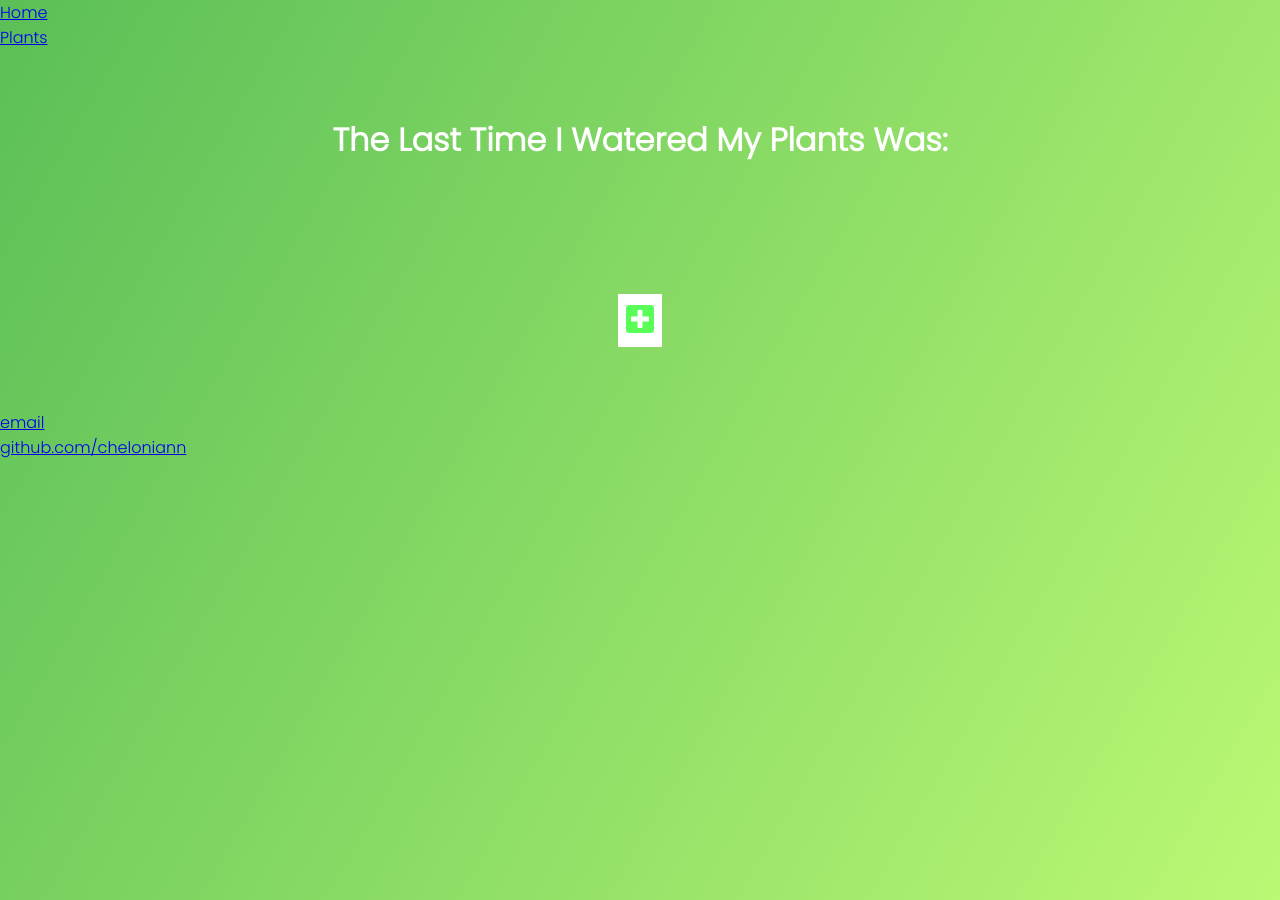
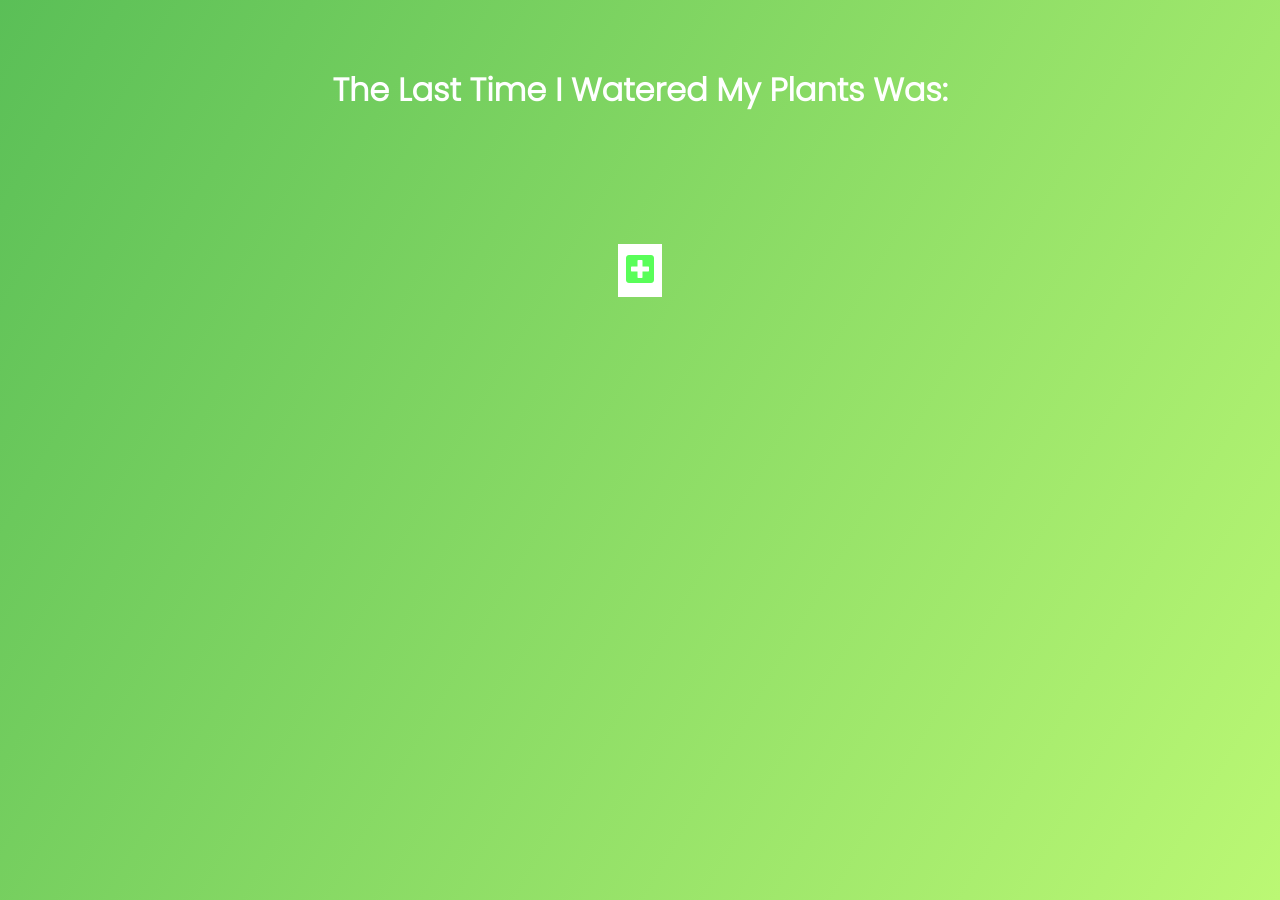
Before and after one commit to cheloniann/cheloniann.github.io, a Jekyll site: the page index.html, which Jekyll copies as it is, in a window 1280 px wide. Built offline with Jekyll 4.4.1, drawn with Linux system fonts in a browser that asks for light colours; nearby versions of some CDN libraries.

Commit message:
Revert "use prep"
This reverts commit abacc668074c23651d5b95aaad36a22131732039.

```diff
--- a/_layouts/default.html
+++ b/_layouts/default.html
@@ -6,24 +6,8 @@
     <link href="https://fonts.googleapis.com/css2?family=Poppins:wght@300&display=swap" rel="stylesheet">
     <link rel="stylesheet" href="https://cdnjs.cloudflare.com/ajax/libs/font-awesome/5.12.1/css/all.min.css" integrity="sha512-9BwLAVqqt6oFdXohPLuNHxhx36BVj5uGSGmizkmGkgl3uMSgNalKc/smum+GJU/TTP0jy0+ruwC3xNAk3F759A==" crossorigin="anonymous" referrerpolicy="no-referrer" />
     <link rel="stylesheet" href="./style.css">
-    <title>{{ page.title }}</title>
+    <title>Matthew Warren</title>
   </head>
   <body>
-    <nav>
-      <ul>
-          <li><a href="/">Home</a></li>
-          <li><a href="/plants">Plants</a></li>
-      </ul>
-    </nav>
-    <div class="container">
 
-			{{ content }}
-
-		</div><!-- /.container -->
-    <footer>
-      <ul>
-          <li><a href="mailto:mwarren@my.ccsu.edu">email</a></li>
-          <li><a href="https://github.com/cheloniann">github.com/cheloniann</a></li>
-    </ul>
-    </footer>
   </body>
--- a/index.html
+++ b/index.html
@@ -1,7 +1,14 @@
----
-layout: default
-title: Matthew Warren
----
+<!DOCTYPE html>
+<html lang="en">
+<head>
+    <meta charset="UTF-8">
+    <meta name="viewport" content="width=device-width, initial-scale=1.0">
+    <link href="https://fonts.googleapis.com/css2?family=Poppins:wght@300&display=swap" rel="stylesheet">
+    <link rel="stylesheet" href="https://cdnjs.cloudflare.com/ajax/libs/font-awesome/5.12.1/css/all.min.css" integrity="sha512-9BwLAVqqt6oFdXohPLuNHxhx36BVj5uGSGmizkmGkgl3uMSgNalKc/smum+GJU/TTP0jy0+ruwC3xNAk3F759A==" crossorigin="anonymous" referrerpolicy="no-referrer" />
+    <link rel="stylesheet" href="./style.css">
+    <title>Water Plants</title>
+</head>
+<body>
     <header>
         <h1> The Last Time I Watered My Plants Was:</h1>
     </header>
@@ -14,4 +21,5 @@ title: Matthew Warren
         <ul class="date-list"></ul>
     </div>
     <script src="app.js"></script>
+</body>
 </html>
```
Lines whose indentation alone changed are shown as unchanged.
